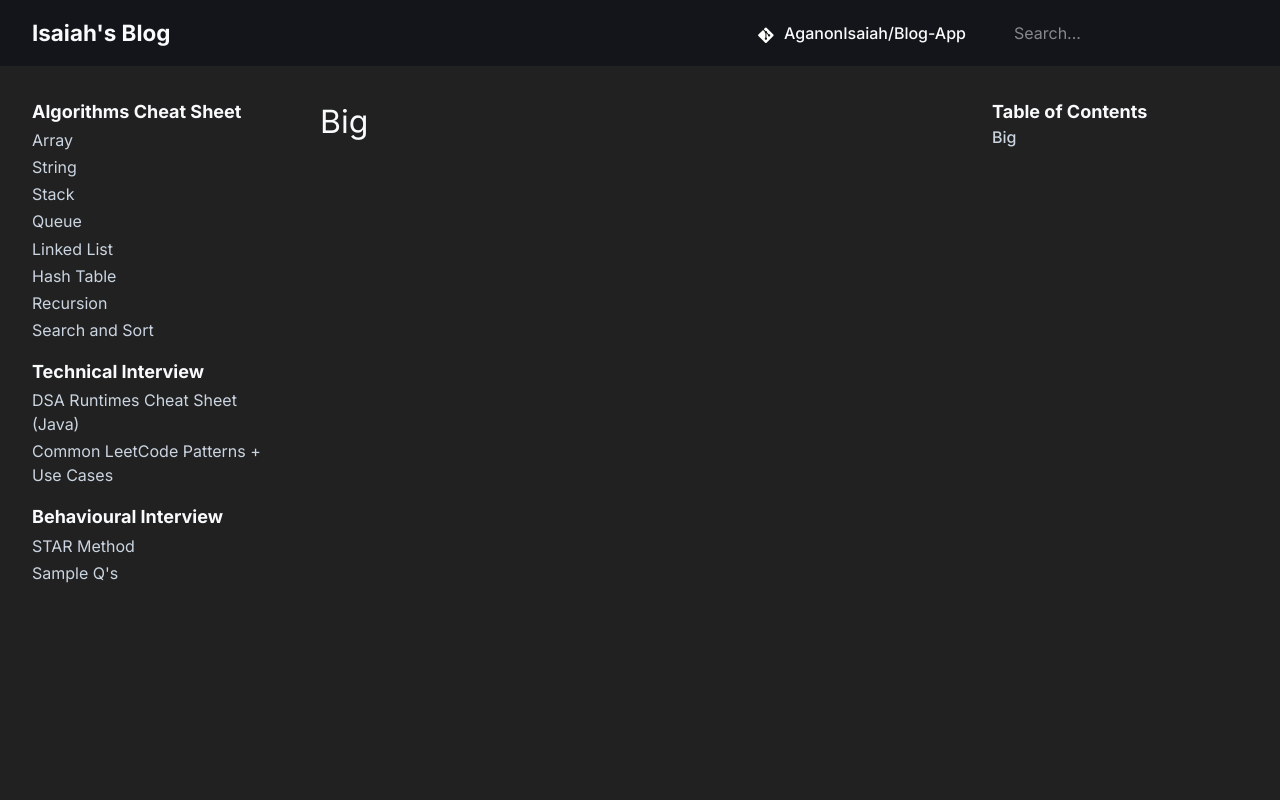
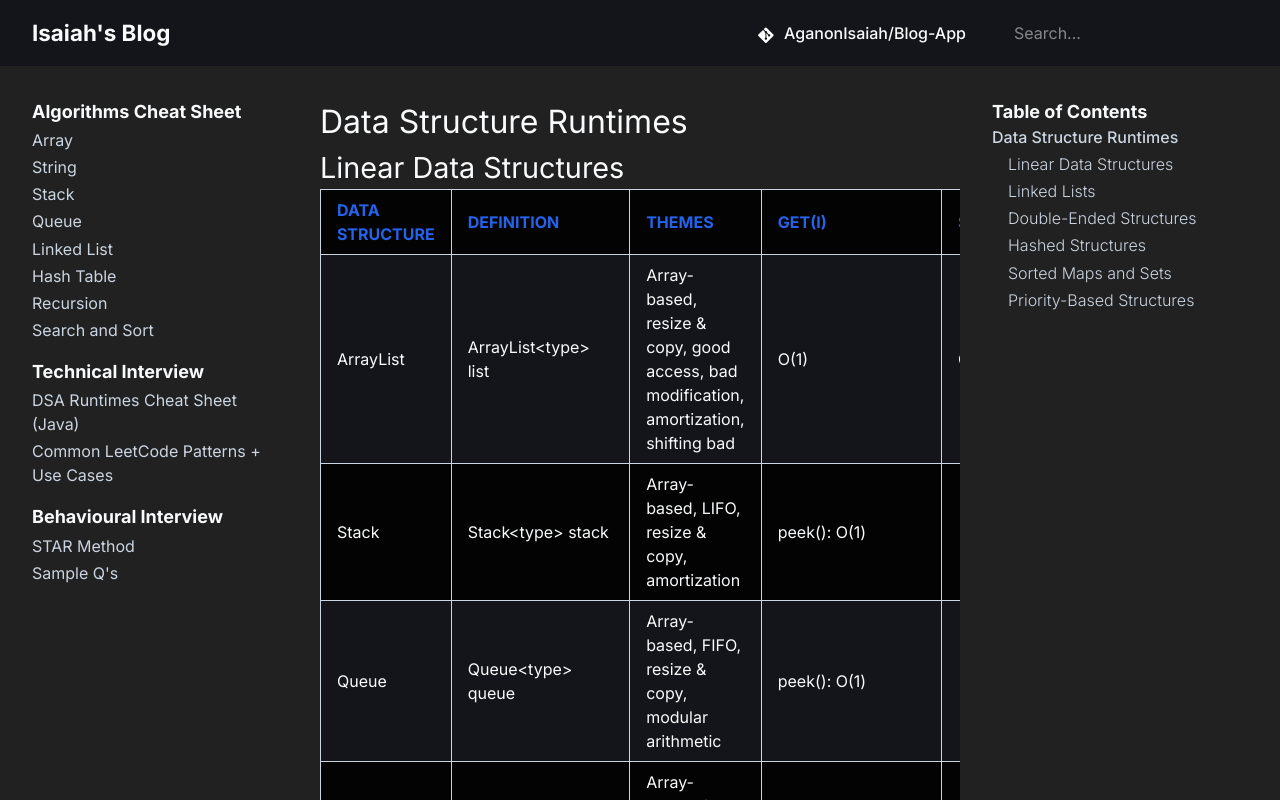
Before and after one commit to AganonIsaiah/Blog-App, a Next.js app: page /dsa-runtimes in a window 1280 px wide. Shown: the top 800 px of the page. Built offline with nearby package versions, Linux system fonts and the light colour scheme.

Commit message:
formatting tables

```diff
--- a/src/app/dsa-runtimes/page.tsx
+++ b/src/app/dsa-runtimes/page.tsx
@@ -1,9 +1,57 @@
+import tableFormatter from "@/utils/tableFormatter"
 
 export default function DSARuntimes() {
-    return(
-        <h1 id="h1">Big</h1>
+    const h = ["Data Structure", "Definition", "Themes","get(i)", "set(i,x)", "add(i,x)", "remove(i)"];
 
+    const lds = [
+    {
+            [h[0]]: "ArrayList",
+            [h[1]]: "ArrayList<type> list",
+            [h[2]]: "Array-based, resize & copy, good access, bad modification, amortization, shifting bad",
+            [h[3]]: "O(1)",
+            [h[4]]: "O(1)",
+            [h[5]]: "O(n–i), O(1)A (end)",
+            [h[6]]: "O(n–i)A"
+        },
+        {
+            [h[0]]: "Stack",
+            [h[1]]: "Stack<type> stack",
+            [h[2]]: "Array-based, LIFO, resize & copy, amortization",
+            [h[3]]: "peek(): O(1)",
+            [h[4]]: "✘",
+            [h[5]]: "push(x): O(1)A",
+            [h[6]]: "pop(): O(1)A"
+        },
+        {
+            [h[0]]: "Queue",
+            [h[1]]: "Queue<type> queue",
+            [h[2]]: "Array-based, FIFO, resize & copy, modular arithmetic",
+            [h[3]]: "peek(): O(1)",
+            [h[4]]: "✘",
+            [h[5]]: "add(x): O(1)A",
+            [h[6]]: "remove(): O(1)A"
+        },
+        {
+            [h[0]]: "ArrayDeque",
+            [h[1]]: "ArrayDeque<type> ad",
+            [h[2]]: "Array-based, fast access at ends, amortization, shifting bad in middle",
+            [h[3]]: "getFirst()/getLast(): O(1)",
+            [h[4]]: "✘",
+            [h[5]]: "addFirst/addLast: O(1)A, add(i,x): O(min{i,n–i})A",
+            [h[6]]: "removeFirst/removeLast: O(1)A, remove(i): O(min{i,n–i})A"
+        }
+    ];
 
-
+    return (
+        <div className="overflow-x-auto ">
+            <h1>Data Structure Runtimes</h1>
+            <h2>Linear Data Structures</h2>
+            {tableFormatter(lds)}
+            <h2>Linked Lists</h2>
+            <h2>Double-Ended Structures</h2>
+            <h2>Hashed Structures</h2>
+            <h2>Sorted Maps and Sets</h2>
+            <h2>Priority-Based Structures</h2>
+        </div>
     )
 }
--- a/src/app/globals.css
+++ b/src/app/globals.css
@@ -25,6 +25,7 @@
 body {
     margin: 0;
     padding: 0;
+    overflow-y: auto;
 
     background-color: var(--bg-primary);
     color: var(--text-primary);
--- a/src/app/page.tsx
+++ b/src/app/page.tsx
@@ -1,14 +1,28 @@
+import tableFormatter from "../utils/tableFormatter"
+
 export default function Home() {
+
+  const tableData = [
+    { name: 'John', age: 30, city: 'New York' },
+    { name: 'Jane', age: 25, city: 'Los Angeles' },
+    { name: 'Bob', age: 35, city: 'Chicago' }
+  ];
+
+
   return (
     <div className="pages">
-      <h1 id="h1">Introduction</h1>
+      <h1>Introduction</h1>
       <p>Lorem ipsum dolor sit amet consectetur adipisicing elit. Voluptas a cupiditate molestias suscipit distinctio inventore porro minima dignissimos tempora atque alias dicta laborum rem, sunt earum mollitia quas modi commodi.</p>
 
-      <h2 id="h2">Header2</h2>
+      <h2>Header2</h2>
       <p>Lorem ipsum dolor sit amet consectetur, adipisicing elit. Dolores amet hic autem culpa possimus, quaerat nemo. Sapiente esse saepe illum autem eius corrupti tenetur, placeat nam nemo iste aperiam nobis.</p>
 
-      <h3 id="h3">Header3</h3>
+      <h3>Header3</h3>
       <p>Lorem ipsum dolor sit amet consectetur adipisicing elit. Officia vero sed tenetur commodi facere, amet quaerat, dolores reiciendis tempore ducimus consectetur laboriosam ipsum dolore distinctio deleniti eos dolor veritatis veniam.</p>
+
+
+      <h2>Table</h2>
+       {tableFormatter(tableData)}
 
 
     </div>
--- a/src/components/Contents/Contents.tsx
+++ b/src/components/Contents/Contents.tsx
@@ -20,14 +20,39 @@ export default function Contents({ className }: ContentsProps) {
   const pathname = usePathname();
 
   useEffect(() => {
-    const headerElements = Array.from(document.querySelectorAll('h1[id], h2[id], h3[id]'));
-    const foundHeaders: HeaderItem[] = headerElements.map((el) => ({
-      id: el.id,
-      text: el.textContent || '(no title)',
-      level: parseInt(el.tagName.replace('H', '')),
-    }));
+    const headerElements = Array.from(document.querySelectorAll('h1, h2, h3'));
 
-    setHeaders(foundHeaders);
+    const slugify = (text: string) =>
+      text
+        .toLowerCase()
+        .replace(/[^\w\s-]/g, '')
+        .replace(/\s+/g, '-');
+
+    const seenIds = new Set<string>();
+
+    const headersWithIds = headerElements.map((el) => {
+      const rawText = el.textContent || '(no title)';
+      let slug = slugify(rawText);
+
+      // Ensure ID uniqueness
+      let uniqueSlug = slug;
+      let counter = 1;
+      while (seenIds.has(uniqueSlug)) {
+        uniqueSlug = `${slug}-${counter++}`;
+      }
+      seenIds.add(uniqueSlug);
+
+      // Set the id attribute
+      el.id = uniqueSlug;
+
+      return {
+        id: uniqueSlug,
+        text: rawText,
+        level: parseInt(el.tagName.replace('H', '')),
+      };
+    });
+
+    setHeaders(headersWithIds);
   }, [pathname]);
 
   return (
--- a/src/components/Header/Header.module.css
+++ b/src/components/Header/Header.module.css
@@ -11,6 +11,7 @@
 .header .title {
     font-size: 1.4rem;
     font-weight: bold;
+    color: var(--text-primary);
 }
 
 .header .right {
--- a/src/components/Header/Header.tsx
+++ b/src/components/Header/Header.tsx
@@ -1,9 +1,10 @@
+import React from "react";
 import styles from "./Header.module.css"
 
 export default function Header() {
     return (
         <header className={styles.header}>
-            <h1 className={styles.title}>Isaiah's Blog</h1>
+            <span className={styles.title}>Isaiah's Blog</span>
 
             <div className={styles.right}>
 
--- /dev/null
+++ b/src/utils/tableFormatter.js
@@ -0,0 +1,53 @@
+import React from "react";
+
+const tableFormatter = (data) => {
+    if (!data || data.length === 0) return <p className="text-[color:var(--text-secondary)]">No data available.</p>;
+
+    const headers = Object.keys(data[0]);
+
+    return (
+        <div className="overflow-x-auto flex justify-center flex-col pb-4">
+            <table
+                className="table-auto border border-[color:var(--text-secondary)] w-auto text-left"
+                style={{
+                    backgroundColor: "var(--header)",
+                    color: "var(--text-primary)",
+                }}
+            >
+                <thead style={{ backgroundColor: "var(--bg-primary)" }}>
+                    <tr>
+                        {headers.map((header, index) => (
+                            <th
+                                key={index}
+                                className="border border-[color:var(--text-secondary)] px-4 py-2 font-bolder uppercase"
+                                style={{ color: "var(--text-link)" }}
+                            >
+                                {header}
+                            </th>
+                        ))}
+                    </tr>
+                </thead>
+                <tbody>
+                    {data.map((row, rowIndex) => (
+                        <tr
+                            key={rowIndex}
+                            className={rowIndex % 2 === 0 ? "bg-[color:var(--header)]" : "bg-[color:var(--bg-primary)]"}
+                        >
+                            {headers.map((header, colIndex) => (
+                                <td
+                                    key={colIndex}
+                                    className="border border-[color:var(--text-secondary)] px-4 py-2"
+                                    style={{ color: "var(--text-primary)" }}
+                                >
+                                    {row[header]}
+                                </td>
+                            ))}
+                        </tr>
+                    ))}
+                </tbody>
+            </table>
+        </div>
+    );
+};
+
+export default tableFormatter;
```
Also changed, not shown: src/utils/codeFormatter.js (added).
